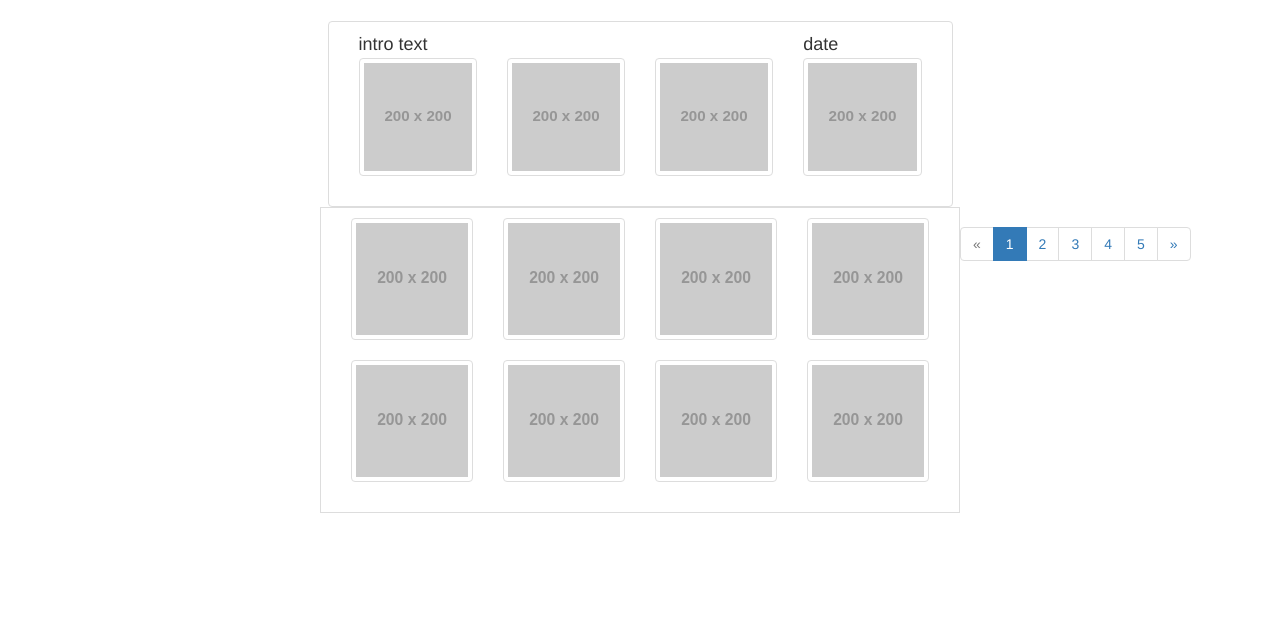
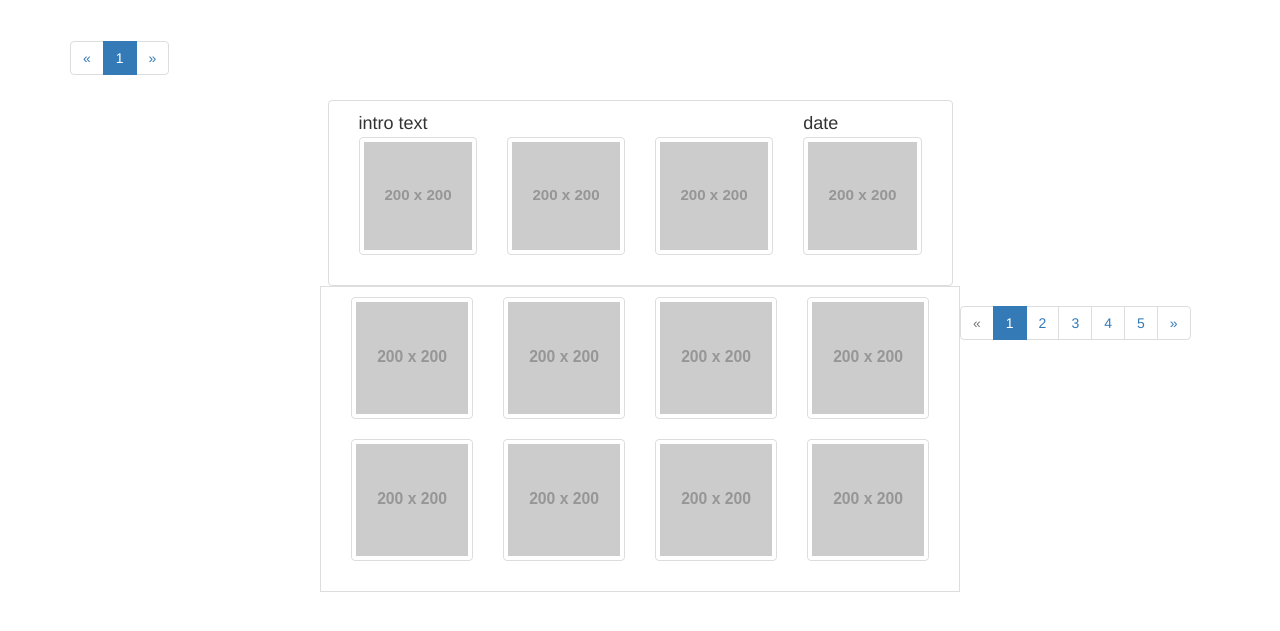
Before and after one commit to GHLisz/Django-Spiders, a Django app: page /emoticon/ in a window 1280 px wide. Shown: the part 52-683 px from the top of the page. Run offline with Django 3.2, Linux system fonts and the light colour scheme; grey boxes labelled with a size stand in for pictures from a placeholder-image service; data that the repository does not hold is empty; some libraries are stand-ins or nearby versions.

Commit message:
improved paginate function

```diff
--- a/myemoticon/emoticon/templates/emoticon/article_list.html
+++ b/myemoticon/emoticon/templates/emoticon/article_list.html
@@ -1,7 +1,8 @@
 {% extends "base.html" %}
 
+{% load paginate_tag %}
+
 {% block title %}My Blog{% endblock %}
-
 
 {% block content %}
 <div class="container col-sm-12">
@@ -19,4 +20,5 @@
     </div><!--container-->
     {% endfor %}
 </div><!--container-->
+    {% paginate %}
 {% endblock %}
--- a/myemoticon/emoticon/templates/pagination.html
+++ b/myemoticon/emoticon/templates/pagination.html
@@ -1,15 +1,11 @@
-<div class="pagination">
-    <span class="step-links">
-        {% if page.has_previous %}
-            <a href="?page={{ page.previous_page_number }}">Previous</a>
-        {% endif %}
-
-        <span class="current">
-            Page {{ page.number }} of {{ page.paginator.num_pages }}.
-        </span>
-
-        {% if page.has_next %}
-            <a href="?page={{ page.next_page_number }}">Next</a>
-        {% endif %}
-    </span>
+<div class="container">
+    <ul class="pagination">
+        <li><a href="?page=1">«</a></li>
+        {% for i in pages %}
+            <li {% if page_no == i %} class="active" {% endif %}>
+                <a href="?page={{ i }}">{{ i }}</a>
+            </li>
+        {% endfor %}
+        <li><a href="?page={{ num_pages }}">»</a></li>
+    </ul>
 </div>
--- /dev/null
+++ b/myemoticon/emoticon/templatetags/paginate_tag.py
@@ -0,0 +1,25 @@
+import datetime
+from django import template
+
+register = template.Library()
+
+
+@register.inclusion_tag('pagination.html', takes_context=True)
+def paginate(context):
+    paginator = context['paginator']
+    num_pages = paginator.num_pages
+    current_page = context['page_obj']
+    page_no = current_page.number
+
+    if num_pages <= 11 or page_no <= 6:
+        pages = [x for x in range(1, min(num_pages + 1, 12))]
+    elif page_no > num_pages - 6:
+        pages = [x for x in range(num_pages - 10, num_pages + 1)]
+    else:
+        pages = [x for x in range(page_no - 5, page_no + 6)]
+
+    return {
+        'pages': pages,
+        'num_pages': num_pages,
+        'page_no': page_no,
+    }
```
Also changed, not shown: myemoticon/emoticon/templatetags/__init__.py (added).
